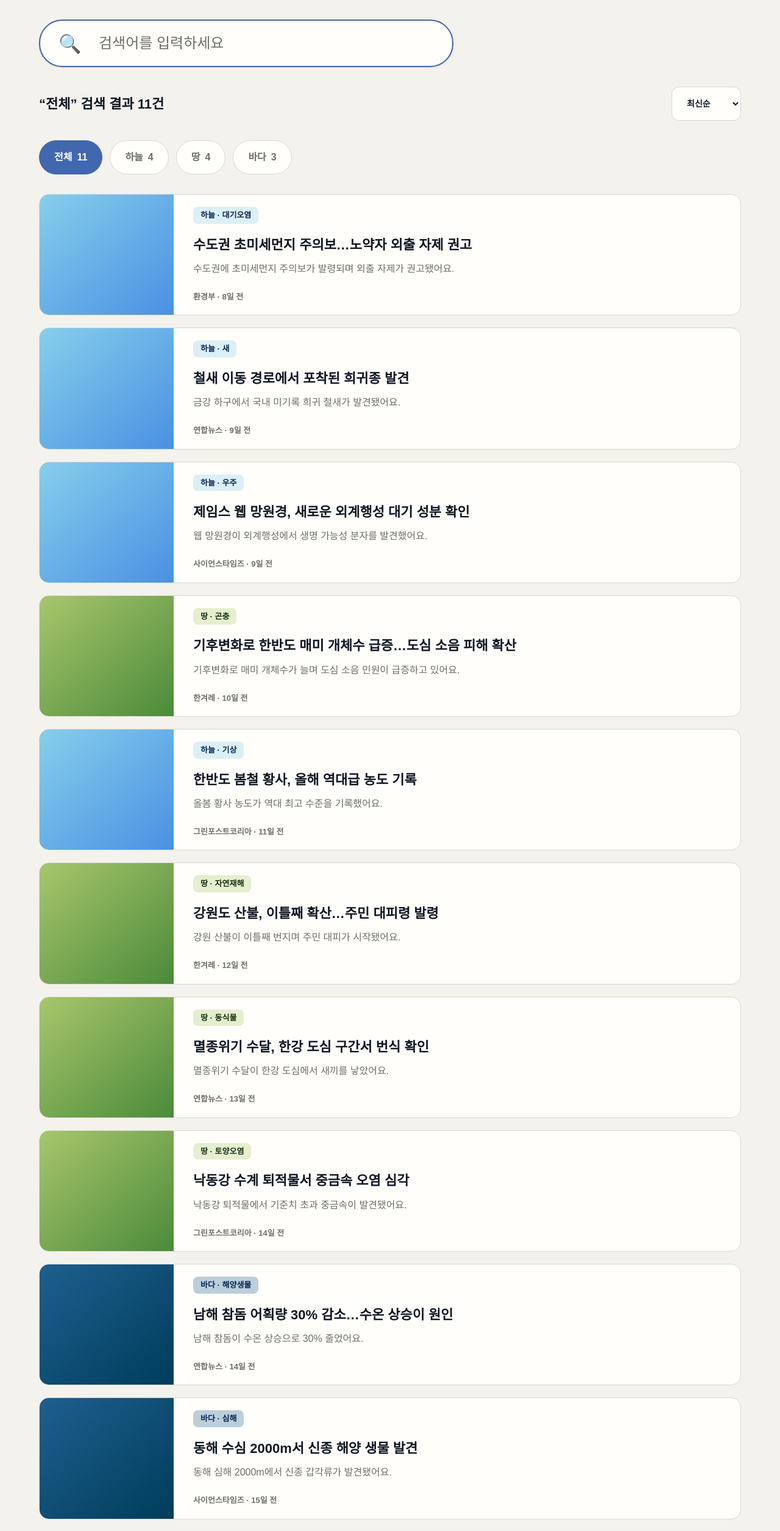
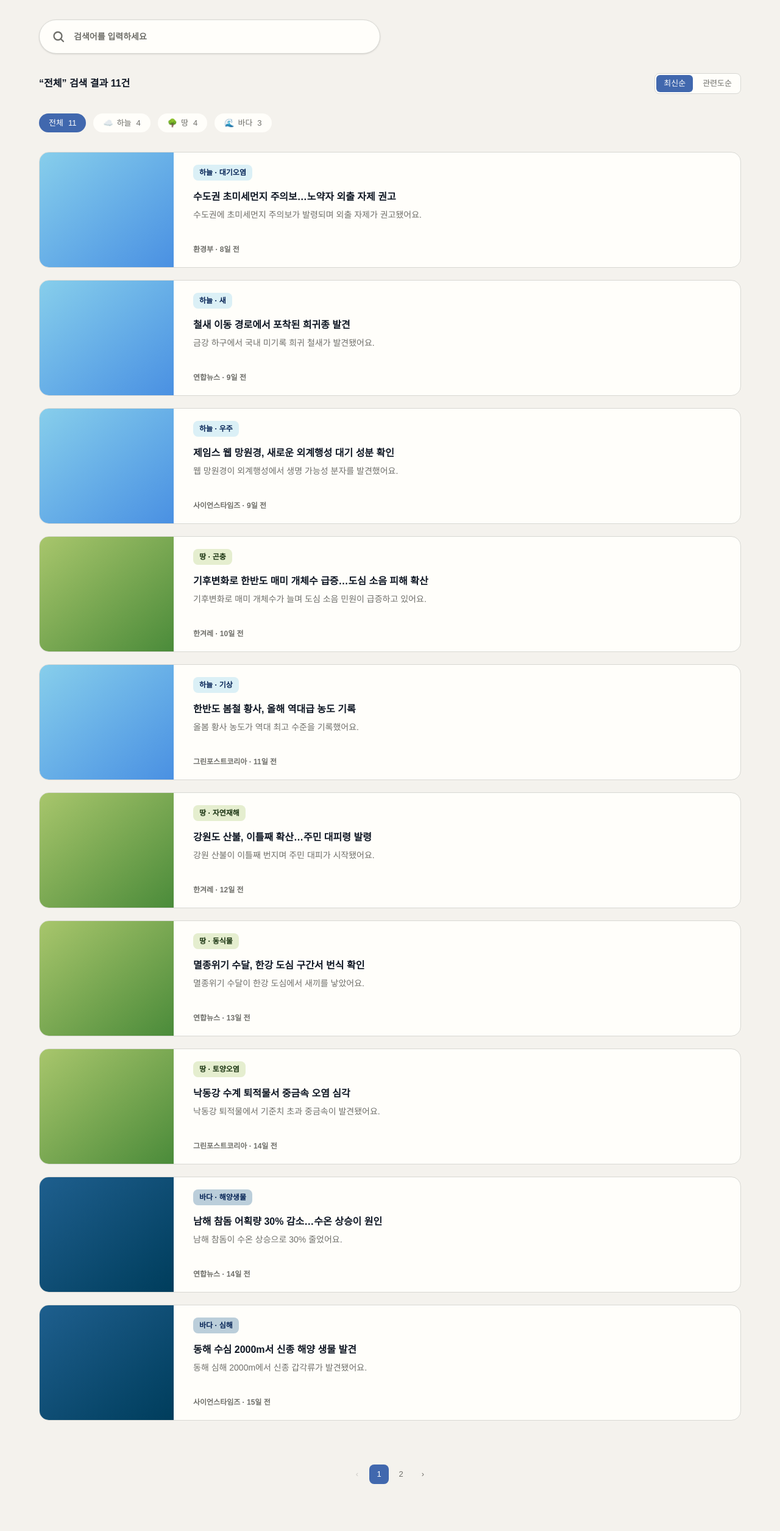
Before and after one commit to gyu6172/HDDB_Project, a Next.js app in the folder frontend/: page /search in a window 1280 px wide. Shown: the top 2510 px of the page at 61% size. After the commit the page ends 2465 px from the top, so only its background shows below. Built offline with nearby package versions, Linux system fonts and the light colour scheme; a web font is replaced by a local one.

Commit message:
Task #55: [Feat] 검색 화면 UI 및 페이지네이션 개선 (#56)
* refactor(search): 검색 화면 UI 개선

* feat(search): 검색 결과 페이지네이션 구현

```diff
--- a/frontend/src/app/search/page.tsx
+++ b/frontend/src/app/search/page.tsx
@@ -1,4 +1,5 @@
 import Link from "next/link";
+import { CATEGORY_META } from "@/constants/category";
 import {
   normalizeSearchCategory,
   normalizeSearchSort,
@@ -9,13 +10,18 @@ import {
 } from "@/lib/search";
 import SearchResultItem from "@/components/search/SearchResultItem";
 import SearchSortSelect from "@/components/search/SearchSortSelect";
+import { SearchIcon } from "@/components/main/MainIcons";
+import Pagination from "@/components/common/Pagination";
 
-function buildSearchUrl(query: string, category: SearchCategory, sort: SearchSort) {
+const PAGE_SIZE = 10;
+
+function buildSearchUrl(query: string, category: SearchCategory, sort: SearchSort, page = 1) {
   const params = new URLSearchParams();
 
   if (query) params.set("q", query);
   if (category !== "all") params.set("category", category);
   if (sort !== "latest") params.set("sort", sort);
+  if (page > 1) params.set("page", String(page));
 
   const nextQuery = params.toString();
   return `/search${nextQuery ? `?${nextQuery}` : ""}`;
@@ -24,7 +30,7 @@ function buildSearchUrl(query: string, category: SearchCategory, sort: SearchSor
 export default async function SearchPage({
   searchParams,
 }: {
-  searchParams: Promise<{ q?: string; category?: string; sort?: string }>;
+  searchParams: Promise<{ q?: string; category?: string; sort?: string; page?: string }>;
 }) {
   const params = await searchParams;
   const query = params.q?.trim() ?? "";
@@ -32,25 +38,27 @@ export default async function SearchPage({
   const sort = normalizeSearchSort(params.sort);
   const { items: results, categoryCounts } = await searchArticles({ query, category, sort });
   const searchLabel = query || "전체";
+  const currentPage = Math.max(1, Number(params.page) || 1);
+  const totalPages = Math.max(1, Math.ceil(results.length / PAGE_SIZE));
+  const safePage = Math.min(currentPage, totalPages);
+  const pagedResults = results.slice((safePage - 1) * PAGE_SIZE, safePage * PAGE_SIZE);
 
   return (
     <main className="min-h-screen bg-bg px-5 py-8 md:px-8">
       <section className="mx-auto flex max-w-6xl flex-col gap-8">
-        <form action="/search" className="relative max-w-[680px]">
-          <span className="pointer-events-none absolute left-8 top-1/2 -translate-y-1/2 text-[30px]" aria-hidden="true">
-            🔍
-          </span>
+        <form action="/search" className="relative max-w-[560px]">
+          <SearchIcon className="pointer-events-none absolute left-5 top-1/2 size-6 -translate-y-1/2 text-muted" />
           <input
             type="search"
             name="q"
             defaultValue={query}
             placeholder="검색어를 입력하세요"
-            className="h-[78px] w-full rounded-[38px] border-2 border-brand bg-card pl-24 pr-8 text-[24px] font-medium text-text outline-none shadow-sm transition placeholder:text-muted focus:border-brand"
+            className="h-14 w-full rounded-full border border-line bg-card pl-14 pr-5 text-body-sm font-semibold text-text outline-none shadow-sm transition placeholder:text-muted focus:border-brand"
           />
         </form>
 
         <div className="flex flex-wrap items-center justify-between gap-4">
-          <p className="text-heading-sm font-bold text-text">
+          <p className="text-body font-bold text-text">
             “{searchLabel}” 검색 결과 {results.length}건
           </p>
 
@@ -62,12 +70,15 @@ export default async function SearchPage({
             <Link
               key={option.value}
               href={buildSearchUrl(query, option.value, sort)}
-              className={`inline-flex h-14 min-w-[78px] items-center justify-center rounded-full border px-6 text-body font-bold transition ${
+              className={`inline-flex items-center justify-center rounded-full px-4 py-1.5 text-label font-medium transition-colors ${
                 option.value === category
                   ? "border-brand bg-brand text-white"
                   : "border-line bg-card text-muted hover:border-brand hover:text-brand"
               }`}
             >
+              {option.value !== "all" && (
+                <span className="mr-1.5">{CATEGORY_META[option.value].emoji}</span>
+              )}
               <span>{option.label}</span>
               <span className={option.value === category ? "ml-2 text-white" : "ml-2 text-muted"}>
                 {categoryCounts[option.value]}
@@ -77,11 +88,18 @@ export default async function SearchPage({
         </nav>
 
         {results.length > 0 ? (
-          <div className="flex flex-col gap-5">
-            {results.map((article) => (
-              <SearchResultItem key={article.id} article={article} />
-            ))}
-          </div>
+          <>
+            <div className="flex flex-col gap-5">
+              {pagedResults.map((article) => (
+                <SearchResultItem key={article.id} article={article} />
+              ))}
+            </div>
+            <Pagination
+              currentPage={safePage}
+              totalPages={totalPages}
+              buildUrl={(page) => buildSearchUrl(query, category, sort, page)}
+            />
+          </>
         ) : (
           <div className="rounded-2xl border border-line bg-card px-6 py-20 text-center text-body text-muted">
             검색 결과가 없어요.
--- a/frontend/src/components/search/SearchResultItem.tsx
+++ b/frontend/src/components/search/SearchResultItem.tsx
@@ -37,19 +37,19 @@ export default function SearchResultItem({ article }: Props) {
       <div className={`min-h-[160px] bg-gradient-to-br ${THUMBNAIL_BG[category]}`} aria-hidden="true" />
 
       <article className="flex flex-col px-6 py-5 md:px-8">
-        <span className={`self-start rounded-lg px-3 py-1 text-label font-bold ${bg} ${text}`}>
+        <span className={`self-start rounded-lg px-2.5 py-1 text-caption font-semibold ${bg} ${text}`}>
           {categoryLabel} · {subcategoryLabel}
         </span>
 
-        <h2 className="mt-5 text-[22px] font-bold leading-snug text-text">
+        <h2 className="mt-4 text-body font-bold leading-snug text-text">
           {title}
         </h2>
 
-        <p className="mt-3 line-clamp-2 text-body text-muted">
+        <p className="mt-2 line-clamp-2 text-body-sm text-muted">
           {oneLineSummary}
         </p>
 
-        <div className="mt-auto pt-6 text-label font-semibold text-muted">
+        <div className="mt-auto pt-5 text-caption font-semibold text-muted">
           {source} · {formatRelativeTime(publishedAt)}
         </div>
       </article>
--- a/frontend/src/components/search/SearchSortSelect.tsx
+++ b/frontend/src/components/search/SearchSortSelect.tsx
@@ -24,16 +24,21 @@ export default function SearchSortSelect({ query, category, sort }: Props) {
   }
 
   return (
-    <select
-      value={sort}
-      onChange={(event) => handleSortChange(event.target.value as SearchSort)}
-      className="h-14 rounded-xl border border-line bg-card px-5 text-body-sm font-bold text-text outline-none transition focus:border-brand"
-    >
+    <div className="flex items-center gap-1 rounded-lg border border-line bg-card p-0.5">
       {SEARCH_SORT_OPTIONS.map((option) => (
-        <option key={option.value} value={option.value}>
+        <button
+          key={option.value}
+          type="button"
+          onClick={() => handleSortChange(option.value)}
+          className={`rounded-md px-3 py-1 text-label font-medium transition-colors ${
+            option.value === sort
+              ? "bg-brand text-white"
+              : "text-muted hover:text-text"
+          }`}
+        >
           {option.label}
-        </option>
+        </button>
       ))}
-    </select>
+    </div>
   );
 }
```
